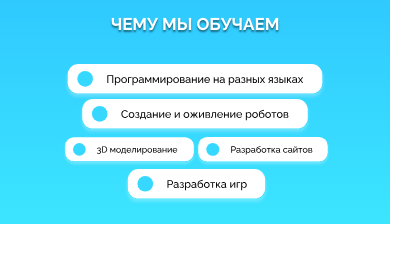
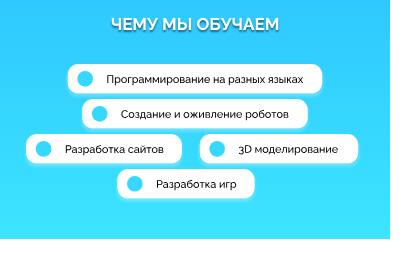
Before and after one commit to nkudaaaaa/robotic, a React (Vite) app: page / in a window 390 px wide. Shown: the part 1560-1814 px from the top of the page, 416 px wide, since content can reach past the window. Built offline with nearby package versions, Linux system fonts and the light colour scheme.

Commit message:
fucking countless bugs

```diff
--- a/src/components/About.tsx
+++ b/src/components/About.tsx
@@ -61,8 +61,8 @@ const About = () => {
                         <img src={robots} alt="" id="robototechnics" className="down-directions-item" />
                     </div>
                     <div className="upper-directions">
-                        <img src={modeling} alt="" className="down-directions-item" />
-                        <img src={websites} alt="" className="down-directions-item" />
+                        <img src={websites} alt="" className="down-directions-item grid" />
+                        <img src={modeling} alt="" className="down-directions-item grid" />
                         <img src={gamedev} alt="" className="down-directions-item" id="gamedev"/>
                     </div>
                 </div>
--- a/src/css/Media.css
+++ b/src/css/Media.css
@@ -435,6 +435,10 @@
         pointer-events: none;
     }
 
+    .down-directions-item {
+        height: 40px;
+    }
+
     .li {
         opacity: 0;
     }
@@ -798,23 +802,24 @@
     }
 
     .down-directions {
+        box-sizing: border-box;
         display: grid;
         grid-template-columns: repeat(1, 1fr);
     }
 
     .upper-directions {
         display: grid;
+        width: 350px;
+        grid-template-columns: repeat(1, 1fr);
+        column-gap: 0px;
+        left: 4%;
         position: relative;
-        left: 17%;
-        height: 35px;
-        margin-bottom: 20px;
     }
 
     #gamedev {
         grid-column: span 2;
         justify-self: center;
     }
-
 
     .cards-education {
         width: 400px;
@@ -833,6 +838,7 @@
 
     .robot-dir1 {
         padding: 23px 18px 25px 21px;
+        overflow: hidden;
         max-width: 360px;
         height: 200px;
     }
```
Also changed, not shown: src/features/modalSlice.ts (deleted, +0 -26 lines), src/features/store.ts (deleted, +0 -10 lines), src/assets/about/3D.svg, src/assets/about/websites.svg.
